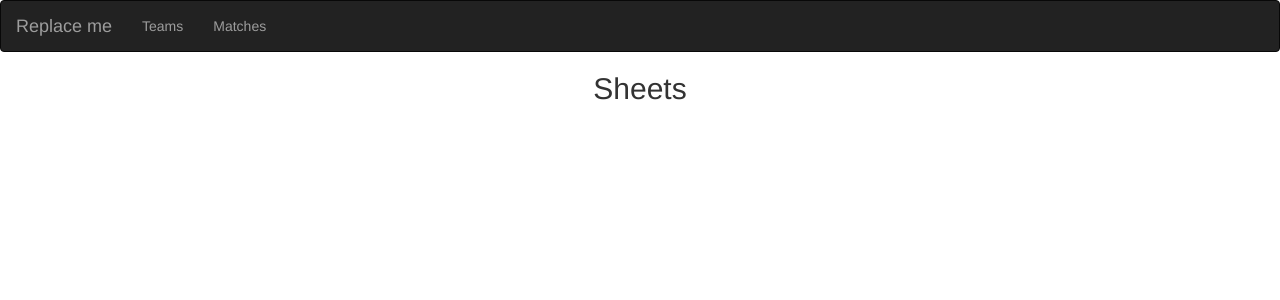
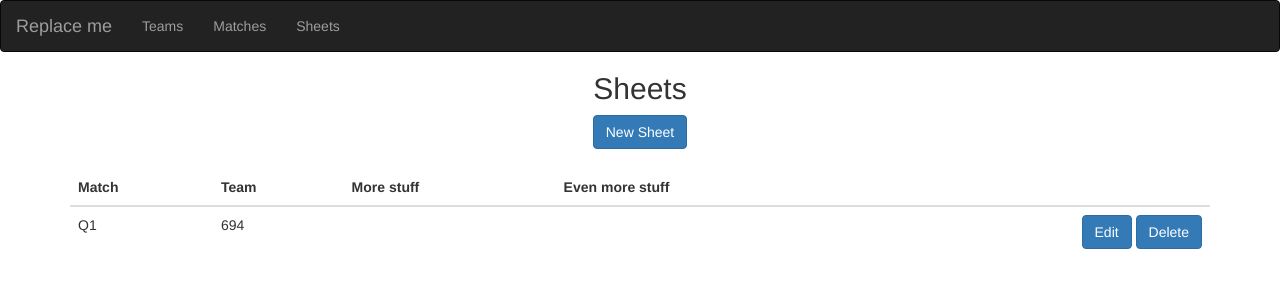
Before and after one commit to csherling/StuyPulseStrategy, a Flask app: template server/templates/sheets.html in a window 1280 px wide. Shown: the top 300 px of the page. Run offline with Flask 2, Linux system fonts and the light colour scheme; the template is opened without the code that fills it, so the values that code supplies are empty; some libraries are stand-ins or nearby versions.

Commit message:
Add proof-of-concept for sheets

```diff
--- a/server/app.py
+++ b/server/app.py
@@ -28,8 +28,12 @@ def teams(tid=None):
         return render_template("view_team.html", team=api.team.get_team(tid))
 
 @app.route("/matches", methods=["GET", "POST"])
+def matches():
+    return render_template("matches.html")
+
+@app.route("/sheets", methods=["GET", "POST"])
 def sheets():
-    return render_template("matches.html")
+    return render_template("sheets.html")
 
 if __name__ == "__main__":
     app.debug = "--debug" in sys.argv
--- a/server/templates/base.html
+++ b/server/templates/base.html
@@ -29,6 +29,7 @@
                 <ul class="nav navbar-nav">
                     <li><a href="/teams">Teams</a></li>
                     <li><a href="/matches">Matches</a></li>
+                    <li><a href="/sheets">Sheets</a></li>
                 </ul>
             </div>
         </div>
--- a/server/templates/sheets.html
+++ b/server/templates/sheets.html
@@ -4,4 +4,35 @@
 <center>
     <h2>Sheets</h2>
 </center>
+
+<div class="container">
+    <div id="status"></div>
+    <center>
+        <a href="#new-sheet-modal" role="button" class="btn btn-primary" data-toggle"modal">New Sheet</a>
+    </center>
+    <br>
+    <table class="table table-responsive">
+        <thead>
+            <tr>
+                <th>Match</th>
+                <th>Team</th>
+                <th>More stuff</th>
+                <th>Even more stuff</th>
+                <th></th>
+            </tr>
+        </thead>
+        <tbody>
+            <tr>
+                <td>Q1</td>
+                <td>694</td>
+                <td></td>
+                <td></td>
+                <td class="text-right">
+                    <a style="text-align: right" class="btn btn-primary" href="/sheets/edit">Edit</a>
+                    <button name="delete" style="text-align: right" class="btn btn-primary" value="qid">Delete</a>
+                </td>
+            </tr>
+        </tbody>
+    </table>
+</div>
 {% endblock body %}
```
